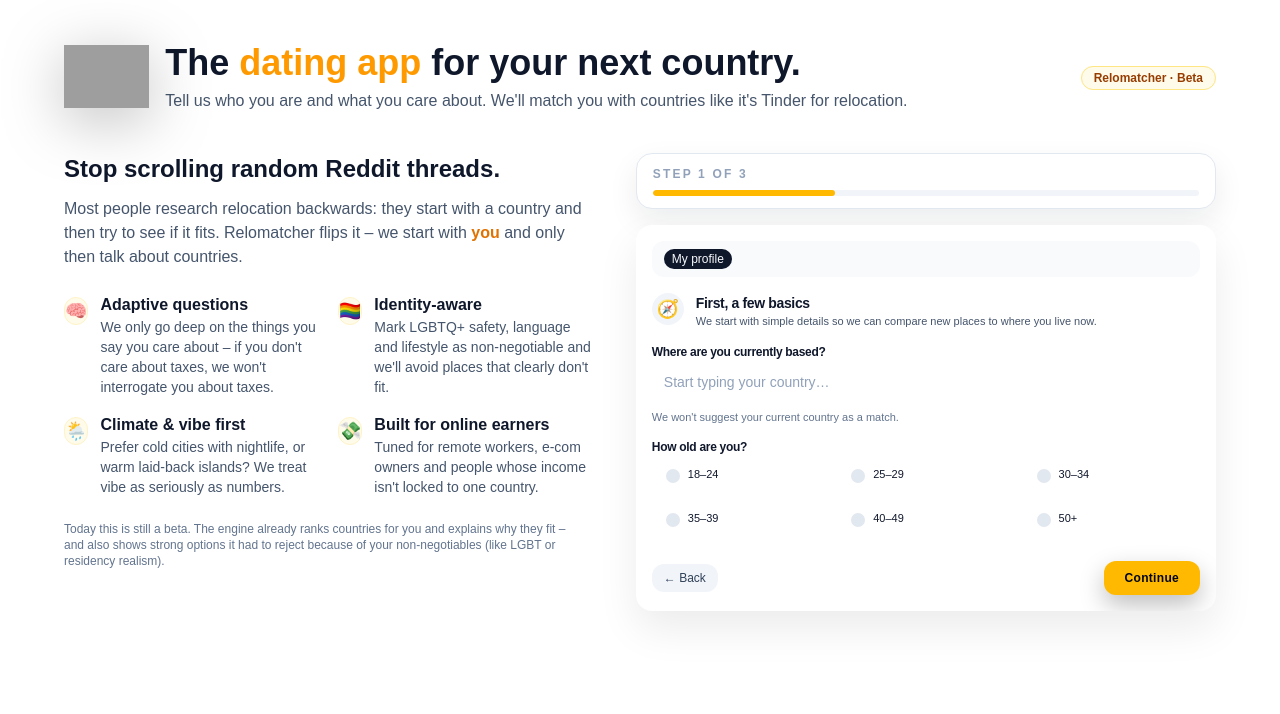
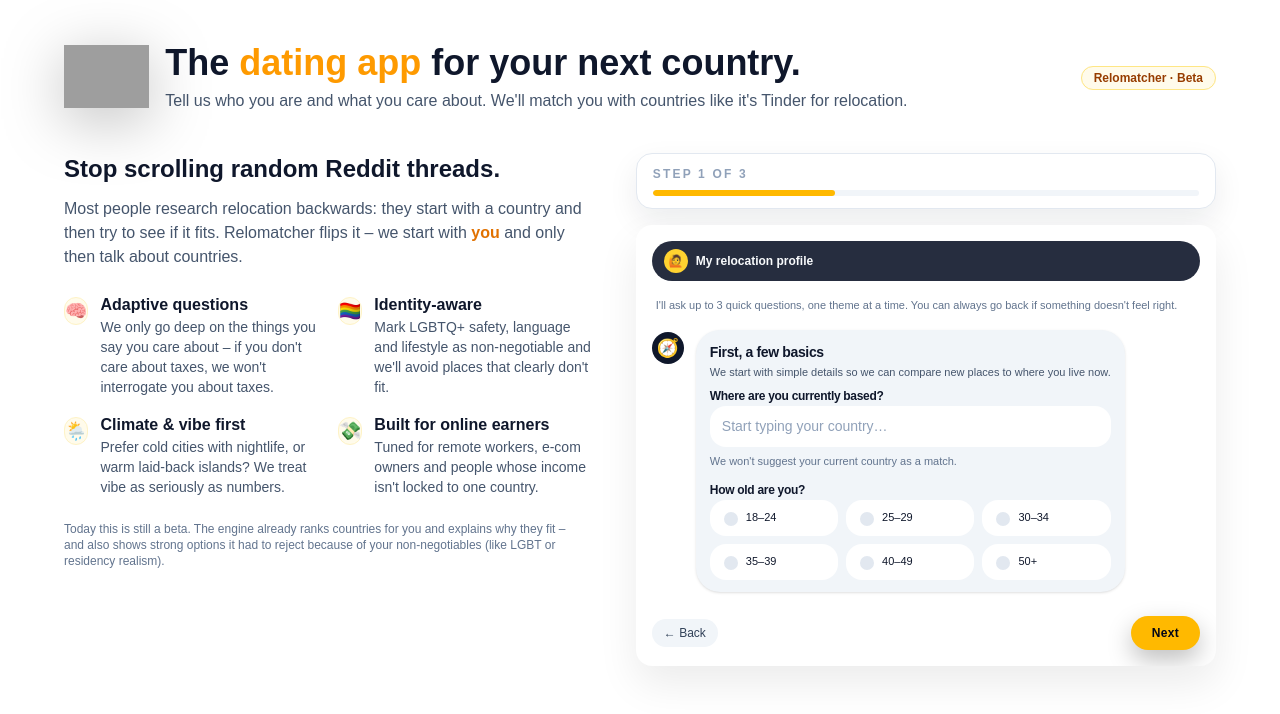
Before and after one commit to yonito6/relomatcher, a Next.js app: page /quiz in a window 1280 px wide. Shown: the top 714 px of the page. Built offline with nearby package versions, Linux system fonts and the light colour scheme; grey boxes are pictures that could not be loaded.

Commit message:
update form status into a chat - beta try

```diff
--- a/components/AdaptiveQuizForm.tsx
+++ b/components/AdaptiveQuizForm.tsx
@@ -317,6 +317,13 @@ function AdaptiveQuizForm({
     onUpdate({ languagesSpoken: next });
   };
 
+  const stepContext = getStepContext(
+    currentStep,
+    data,
+    reasons,
+    languagesSpoken
+  );
+
   function handleFormSubmit(e: React.FormEvent) {
     e.preventDefault();
 
@@ -498,6 +505,7 @@ function AdaptiveQuizForm({
         emoji="🧭"
         title="First, a few basics"
         subtitle="We start with simple details so we can compare new places to where you live now."
+        context={stepContext}
       >
         <div className="space-y-1.5">
           <Label>Where are you currently based?</Label>
@@ -505,7 +513,7 @@ function AdaptiveQuizForm({
             <input
               type="text"
               autoComplete="off"
-              className="w-full max-w-full rounded-xl bg-white px-3 py-2.5 text-[16px] sm:text-[14px] text-slate-900 placeholder:text-slate-400 focus:outline-none focus:ring-2 focus:ring-amber-400"
+              className="w-full max-w-full rounded-2xl bg-white px-3 py-2.5 text-[16px] sm:text-[14px] text-slate-900 placeholder:text-slate-400 focus:outline-none focus:ring-2 focus:ring-amber-400"
               placeholder="Start typing your country…"
               value={countryQuery}
               onFocus={() => setShowCountryDropdown(true)}
@@ -517,7 +525,7 @@ function AdaptiveQuizForm({
               }}
             />
             {showCountryDropdown && filteredCountries.length > 0 && (
-              <div className="absolute z-20 mt-1 max-h-56 w-full overflow-y-auto rounded-xl bg-white shadow-lg">
+              <div className="absolute z-20 mt-1 max-h-56 w-full overflow-y-auto rounded-2xl bg-white shadow-lg">
                 {filteredCountries.map((c) => (
                   <button
                     key={c}
@@ -576,6 +584,7 @@ function AdaptiveQuizForm({
         emoji="🗣️"
         title="Languages"
         subtitle="Places where you can speak easily will feel more like home."
+        context={stepContext}
       >
         <div className="space-y-1.5">
           <Label>Which languages can you live your daily life in?</Label>
@@ -678,6 +687,7 @@ function AdaptiveQuizForm({
         emoji="💸"
         title="Money priorities"
         subtitle="We only ask how much you care, not how much you earn."
+        context={stepContext}
       >
         {/* Taxes */}
         <div className="space-y-2">
@@ -814,6 +824,7 @@ function AdaptiveQuizForm({
         emoji="🛡️"
         title="Safety & stability"
         subtitle="This includes safety in the street, politics and how serious institutions feel."
+        context={stepContext}
       >
         <div className="space-y-1.5">
           <Label>How important is safety and stability for you?</Label>
@@ -931,7 +942,8 @@ function AdaptiveQuizForm({
             <div className="space-y-1">
               <Label>Institutions & corruption</Label>
               <p className="text-[12px] sm:text-[11px] text-slate-500 mb-1">
-                How fair and &quot;serious&quot; the system feels (offices, police, courts).
+                How fair and &quot;serious&quot; the system feels (offices, police,
+                courts).
               </p>
               <div className="grid grid-cols-1 sm:grid-cols-2 gap-2">
                 <ChoiceCard
@@ -1024,6 +1036,7 @@ function AdaptiveQuizForm({
         emoji="🌦️"
         title="Climate & weather"
         subtitle="We match your answer with typical climate in different cities."
+        context={stepContext}
       >
         {/* Does climate matter? */}
         <div className="space-y-1.5">
@@ -1123,6 +1136,7 @@ function AdaptiveQuizForm({
         emoji="⚕️"
         title="Healthcare"
         subtitle="We care about how it feels in real life, not legal details."
+        context={stepContext}
       >
         <div className="space-y-1.5">
           <Label>What kind of healthcare system sounds best to you?</Label>
@@ -1182,6 +1196,7 @@ function AdaptiveQuizForm({
         emoji="🏳️‍🌈"
         title="LGBTQ+ rights"
         subtitle="This can fully exclude some countries if you say it matters."
+        context={stepContext}
       >
         <div className="space-y-1.5">
           <Label>How much do LGBTQ+ rights matter where you live?</Label>
@@ -1278,6 +1293,7 @@ function AdaptiveQuizForm({
         emoji="🎭"
         title="Culture & vibe"
         subtitle="Think about daily life, social style, and general feeling of the place."
+        context={stepContext}
       >
         <div className="space-y-1.5">
           <Label>Which cultures do you feel pulled to?</Label>
@@ -1365,6 +1381,7 @@ function AdaptiveQuizForm({
         emoji="🏙️"
         title="Development & infrastructure"
         subtitle="Think about roads, services, public transport and how smooth daily life feels."
+        context={stepContext}
       >
         <div className="space-y-1.5">
           <Label>Do you care about how developed your next country feels?</Label>
@@ -1479,6 +1496,7 @@ function AdaptiveQuizForm({
         emoji="📋"
         title="Check your profile"
         subtitle="If something looks wrong, you can go back and change it before we show matches."
+        context={stepContext}
       >
         <div className="space-y-3 text-[13px] sm:text-[11px] text-slate-800">
           <div className="rounded-2xl bg-slate-50 px-3 py-2">
@@ -1601,25 +1619,35 @@ function AdaptiveQuizForm({
   return (
     <form
       onSubmit={handleFormSubmit}
-      className="w-full max-w-full bg:white bg-white rounded-2xl px-3.5 py-3.5 sm:px-4 sm:py-4 shadow-[0_18px_40px_rgba(0,0,0,0.08)] space-y-4 font-sans text-slate-900 overflow-x-hidden"
+      className="w-full max-w-full bg-white rounded-2xl px-3.5 py-3.5 sm:px-4 sm:py-4 shadow-[0_18px_40px_rgba(0,0,0,0.08)] space-y-4 font-sans text-slate-900 overflow-x-hidden"
     >
-      {/* Header – My profile stays on one line */}
-      <div className="flex items-center justify-between gap-2 rounded-xl bg-slate-50 px-3 py-2">
+      {/* Chat-like header pill */}
+      <div className="flex items-center justify-between gap-2 rounded-full bg-slate-900/90 px-3 py-2">
         <div className="flex items-center gap-2 min-w-0">
-          <span className="text-xs rounded-full bg-slate-900 text-slate-50 px-2 py-0.5 whitespace-nowrap">
-            My profile
+          <span className="inline-flex h-6 w-6 items-center justify-center rounded-full bg-amber-300 text-xs font-semibold text-slate-950">
+            🙋
+          </span>
+          <span className="text-xs font-semibold text-slate-50 truncate">
+            My relocation profile
           </span>
         </div>
         {hasSubmitted && (
           <button
             type="button"
             onClick={() => setIsCollapsed((prev) => !prev)}
-            className="text-[11px] text-slate-500 hover:text-slate-700"
+            className="text-[11px] text-slate-200 hover:text-white"
           >
-            {isCollapsed ? "Tap to expand" : "Tap to collapse"}
+            {isCollapsed ? "Tap to view answers" : "Tap to hide chat"}
           </button>
         )}
       </div>
+
+      {showBody && (
+        <p className="text-[11px] text-slate-500 px-1">
+          I&apos;ll ask up to {totalSteps} quick questions, one theme at a time. You
+          can always go back if something doesn&apos;t feel right.
+        </p>
+      )}
 
       {showBody && stepContent}
 
@@ -1634,18 +1662,18 @@ function AdaptiveQuizForm({
           <button
             type="button"
             onClick={onBack}
-            className="px-3 py-1.5 rounded-xl text-xs font-medium text-slate-700 bg-slate-100 hover:bg-slate-200 transition-colors"
+            className="px-3 py-1.5 rounded-full text-xs font-medium text-slate-700 bg-slate-100 hover:bg-slate-200 transition-colors"
           >
             ← Back
           </button>
 
           <div className="flex items-center gap-3">
             <p className="hidden xs:block text-[11px] text-slate-500">
-              Step {currentStep + 1} of {totalSteps}
+              Question {currentStep + 1} of {totalSteps}
             </p>
             <button
               type="submit"
-              className="px-5 py-2 rounded-xl text-xs font-semibold tracking-wide
+              className="px-5 py-2 rounded-full text-xs font-semibold tracking-wide
                          bg-amber-400 text-slate-950 border border-transparent
                          shadow-[0_10px_25px_rgba(0,0,0,0.25)]
                          transition-all duration-150
@@ -1653,7 +1681,7 @@ function AdaptiveQuizForm({
                          active:translate-y-0 active:scale-[0.97]
                          focus:outline-none focus:ring-2 focus:ring-amber-300 focus:ring-offset-1 focus:ring-offset-white"
             >
-              {isLastStep ? "🔥 See my matches" : "Continue"}
+              {isLastStep ? "🔥 See my matches" : "Next"}
             </button>
           </div>
         </div>
@@ -1662,33 +1690,130 @@ function AdaptiveQuizForm({
   );
 }
 
+/* ---------- Dynamic "what we've learned" context ---------- */
+
+function getStepContext(
+  currentStep: number,
+  data: QuizData,
+  reasons: RelocationReasonId[],
+  languagesSpoken: string[]
+): string | null {
+  const country = data.currentCountry;
+  const age = data.ageRange;
+  const langs =
+    languagesSpoken && languagesSpoken.length > 0
+      ? languagesSpoken.join(", ")
+      : null;
+
+  const has = (k: RelocationReasonId) => reasons.includes(k);
+
+  if (currentStep === 0) {
+    return null;
+  }
+
+  if (currentStep === 1) {
+    if (country && age) {
+      return `Got it – you're currently in ${country} and around ${age}. Now let's make sure we don't send you somewhere you can't actually live day-to-day.`;
+    }
+    if (country) {
+      return `We know you're currently based in ${country}. Next, let's check which languages feel natural for you.`;
+    }
+    return "Next, I want to understand which languages feel natural for your daily life.";
+  }
+
+  if (currentStep === 2) {
+    if (langs) {
+      return `So you can live your daily life in ${langs}. Now let's talk about money priorities: taxes and cost of living.`;
+    }
+    return "Now let's talk about money priorities: taxes and cost of living.";
+  }
+
+  if (currentStep === 3) {
+    const bits: string[] = [];
+    if (has("lower_taxes")) bits.push("lower taxes");
+    if (has("lower_cost_of_living")) bits.push("lower cost of living");
+    if (bits.length) {
+      return `We’ll keep ${bits.join(" & ")} in mind. Next, I want to understand how calm and safe you want your future country to feel.`;
+    }
+    return "Now I want to understand how calm and safe you want your future country to feel.";
+  }
+
+  if (currentStep === 4) {
+    if (has("safety_stability_priority")) {
+      return "You told me safety and stability matter. Climate is the other big thing that shapes how everyday life feels, so let's tune that.";
+    }
+    return "Climate shapes daily mood a lot. Let’s see what kind of weather actually feels good for you.";
+  }
+
+  if (currentStep === 5) {
+    if (has("better_weather")) {
+      return "We’ve locked in your climate preferences. Now let's decide what kind of healthcare system fits you best.";
+    }
+    return "Next up: the healthcare system – how you actually experience doctors, hospitals, and payments.";
+  }
+
+  if (currentStep === 6) {
+    return "Healthcare is on the map. Now I need to know how much LGBTQ+ rights should influence your matches.";
+  }
+
+  if (currentStep === 7) {
+    if (has("better_lgbtq")) {
+      return "You asked for modern, LGBT-friendly places. Let’s now look at which cultures and vibes feel most like ‘you’.";
+    }
+    return "Great – now let's talk about culture and social vibe so your new place actually feels like home.";
+  }
+
+  if (currentStep === 8) {
+    if (has("culture_northern_europe")) {
+      return "You’re drawn to more calm, organized cultures. Now let's make sure the level of development and infrastructure matches that.";
+    }
+    return "Culture and vibe are clear. Next, I want to understand how developed and smooth you want day-to-day life to be.";
+  }
+
+  if (currentStep === 9) {
+    return "Here’s a quick recap of what I’ve learned about you. If something feels off, you can go back before I calculate your matches.";
+  }
+
+  return null;
+}
+
 /* ---------- UI helpers ---------- */
 
 function SectionCard({
   emoji,
   title,
   subtitle,
+  context,
   children,
 }: {
   emoji: string;
   title: string;
   subtitle: string;
+  context?: string | null;
   children: React.ReactNode;
 }) {
   return (
     <div className="space-y-3.5">
-      <div className="flex items-start gap-3">
-        <div className="h-8 w-8 flex items-center justify-center rounded-2xl bg-slate-100 text-lg shrink-0">
+      {/* Bot chat bubble */}
+      <div className="flex items-start gap-2 sm:gap-3">
+        <div className="mt-0.5 h-8 w-8 flex items-center justify-center rounded-full bg-slate-900 text-lg shrink-0 text-amber-300">
           {emoji}
         </div>
-        <div className="min-w-0">
-          <h2 className="text-[14px] sm:text-sm font-semibold text-slate-900 tracking-tight">
+        <div className="max-w-full rounded-3xl bg-slate-100 px-3.5 py-3 shadow-sm">
+          {context && (
+            <p className="text-[11px] sm:text-[10px] text-emerald-700 mb-1.5">
+              {context}
+            </p>
+          )}
+          <h2 className="text-[14px] sm:text-sm font-semibold text-slate-900 tracking-tight mb-0.5">
             {title}
           </h2>
-          <p className="text-[12px] sm:text-[11px] text-slate-600">{subtitle}</p>
+          <p className="text-[12px] sm:text-[11px] text-slate-600 mb-2">
+            {subtitle}
+          </p>
+          <div className="space-y-3">{children}</div>
         </div>
       </div>
-      <div className="space-y-3.5">{children}</div>
     </div>
   );
 }
```
